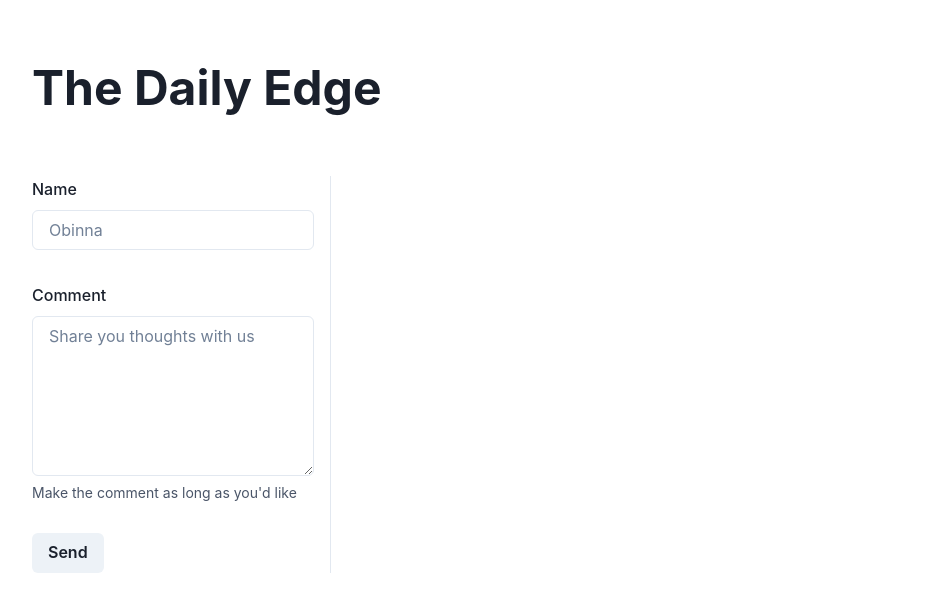
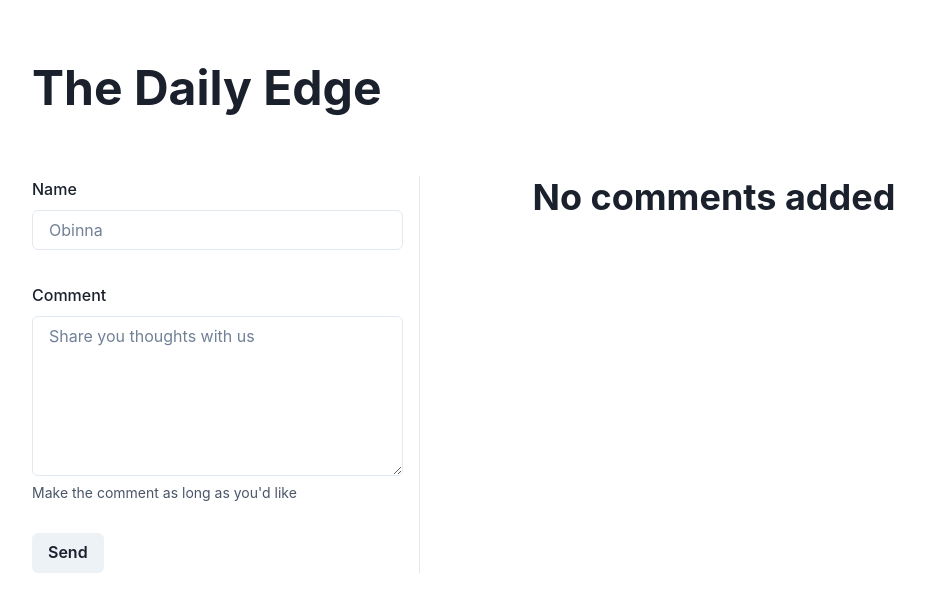
Before and after one commit to Ekwuno/The-daily-edge, a React (Create React App) app: page / in a window 1280 px wide. Shown: the top 596 px of the page, without its empty margins (128-1053 px from the left). Built offline with nearby package versions, Linux system fonts and the light colour scheme.

Commit message:
add comment list to comment section

```diff
--- /dev/null
+++ b/src/components/CommentList.js
@@ -0,0 +1,16 @@
+import { Heading, VStack } from '@chakra-ui/react';
+import Comment from './Comment';
+
+export default function CommentsList({ comments }) {
+	return (
+		<VStack spacing={8} w="100%">
+			{comments.length === 0 ? (
+				<Heading size="xl">No comments added</Heading>
+			) : (
+				comments.map((comment) => (
+					<Comment key={comment.uuid} comment={comment} />
+				))
+			)}
+		</VStack>
+	);
+}
--- a/src/components/CommentSection.js
+++ b/src/components/CommentSection.js
@@ -1,27 +1,56 @@
-import React from "react";
-import { useState } from "react";
-import {Box, HStack, StackDivider} from "@chakra-ui/react";
-import AddComment from "./AddComment";
+import React, { useState, useEffect } from 'react';
+import { Box, HStack, StackDivider } from '@chakra-ui/react';
+import AddComment from './AddComment';
+import Loading from './Loading';
+import CommentList from './CommentList';
+import commentServices from '../services/commentServices';
 
+export default function CommentSection() {
+	const [loading, setloading] = useState(false);
+	const [comments, setComments] = useState([]);
 
+	const handleFetchComments = async () => {
+		try {
+			setloading(true);
+			const comments = await commentServices.getComments();
+			setComments(comments);
+		} catch (error) {
+			console.log('error');
+		} finally {
+			setloading(false);
+		}
+	};
 
-export default function CommentSection({ comments }) {
+	const handleAddComment = (comment) => {
+		setComments([comment, ...comments]);
+	};
+
+	useEffect(() => {
+		handleFetchComments();
+	}, []);
+
 	return (
 		<HStack
 			divider={<StackDivider borderColor="gray.200" />}
-        flexDir={{ base: "column", md: "row" }}
+			flexDir={{ base: 'column', md: 'row' }}
 			position="relative"
 			align="flex-start"
 			spacing={4}
 			width="100%"
-        my={16}>
-
-        <Box>
-            <AddComment/>
+			my={16}
+		>
+			<Box
+				w={{ base: '100%', md: '40%' }}
+				mb={{ base: 8, md: 0 }}
+				position={{ base: 'static', md: 'sticky' }}
+				top={{ base: 0, md: 8 }}
+				left={0}
+			>
+				<AddComment handleAddComment={handleAddComment} />
 			</Box>
-        <Box w={{base: "100%", md: "60%"}}>
-
+			<Box w={{ base: '100%', md: '60%' }}>
+				{loading ? <Loading /> : <CommentList comments={comments} />}
 			</Box>
 		</HStack>
-    )
+	);
 }
```
Lines whose indentation alone changed are shown as unchanged.
